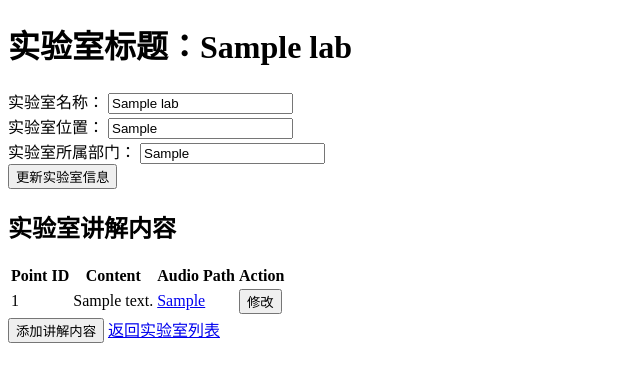
After one commit to EatFeng/i-lab-flask, a Flask app: page /lab/1 in a window 1280 px wide. The commit adds this page. Shown: the top 382 px of the page, without its empty margins (0-640 px from the left). Run offline with Flask 3, Linux system fonts and the light colour scheme; tables that the repository leaves empty hold one stand-in row (values such as "Sample post").

Commit message:
Added the Table Guidance

```diff
--- a/app.py
+++ b/app.py
@@ -24,6 +24,46 @@ def home():
 def manage():
     labs = Lab.query.all()  # 获取数据库中的所有实验室信息
     return render_template('manage.html', labs=labs)
+
+@app.route('/lab/<int:lab_id>', methods=['GET', 'POST'])
+def lab(lab_id):
+    lab = Lab.query.get_or_404(lab_id)
+    if request.method == 'POST':
+        if 'update_lab' in request.form:
+            lab.name = request.form['lab_name']
+            lab.location = request.form['lab_location']
+            lab.department = request.form['lab_department']
+            try:
+                db.session.commit()
+                flash('实验室信息已更新', 'info')
+            except IntegrityError:
+                db.session.rollback()
+                flash('实验室名称已存在。', 'danger')
+        elif 'add_guidance' in request.form:
+            new_guidance = Guidance(
+                lab_id=lab.id,
+                point_id=request.form['point_id'],
+                content=request.form['content'],
+                audio_path=request.form['audio_path']
+            )
+            db.session.add(new_guidance)
+            db.session.commit()
+            flash('讲解内容已添加', 'info')
+        elif 'update_guidance' in request.form:
+            guidance_id = request.form['guidance_id']
+            guidance = Guidance.query.get(guidance_id)
+            if guidance:
+                guidance.point_id = request.form['point_id']
+                guidance.content = request.form['content']
+                guidance.audio_path = request.form['audio_path']
+                try:
+                    db.session.commit()
+                    flash('讲解内容已更新', 'info')
+                except IntegrityError:
+                    db.session.rollback()
+                    flash('更新失败，请重试。', 'danger')
+    guidances = Guidance.query.filter_by(lab_id=lab_id).all()
+    return render_template('lab.html', lab=lab, guidances=guidances)
 
 @app.route('/new-lab', methods=['GET', 'POST'])
 def new_lab():
@@ -53,5 +93,13 @@ class Lab(db.Model):
     location = db.Column(db.String(120), nullable=True)
     department = db.Column(db.String(120), nullable=True)
 
+class Guidance(db.Model):
+    __tablename__ = 'guidance'
+    id = db.Column(db.Integer, primary_key=True)
+    lab_id = db.Column(db.Integer, db.ForeignKey('labs.id'), nullable=False)
+    point_id = db.Column(db.Integer, nullable=False)
+    content = db.Column(db.Text, nullable=True)
+    audio_path = db.Column(db.String(120), nullable=True)
+
 if __name__ == '__main__':
     app.run(debug=True)
--- /dev/null
+++ b/static/lab.js
@@ -0,0 +1,45 @@
+document.addEventListener('DOMContentLoaded', function() {
+    // 显示添加讲解内容的表单
+    const addGuidanceButton = document.getElementById('add-guidance-button');
+    const addGuidanceForm = document.getElementById('add-guidance-form');
+    if (addGuidanceButton && addGuidanceForm) {
+        addGuidanceButton.addEventListener('click', function() {
+            addGuidanceForm.style.display = 'block';
+        });
+    }
+
+    // 处理每个讲解内容的修改按钮
+    document.querySelectorAll('button[data-action="edit"]').forEach(function(button) {
+        button.addEventListener('click', function() {
+            const guidanceId = this.dataset.guidanceId;
+            const editForm = document.getElementById('edit-guidance-' + guidanceId);
+            if (editForm) {
+                // 显示对应的修改表单
+                editForm.style.display = 'block';
+                // 隐藏当前的修改按钮
+                this.style.display = 'none';
+                // 显示提交按钮
+                const submitButton = editForm.querySelector('button[type="submit"]');
+                if (submitButton) {
+                    submitButton.style.display = 'inline';
+                }
+            }
+        });
+    });
+});
+
+// 定义 editGuidance 函数，以便可以在 HTML 中直接调用
+function editGuidance(guidanceId) {
+    const editForm = document.getElementById('edit-guidance-' + guidanceId);
+    if (editForm) {
+        editForm.style.display = 'block';
+        const editButton = editForm.previousElementSibling;
+        if (editButton) {
+            editButton.style.display = 'none';
+        }
+        const submitButton = editForm.querySelector('button[type="submit"]');
+        if (submitButton) {
+            submitButton.style.display = 'inline';
+        }
+    }
+}
--- /dev/null
+++ b/templates/lab.html
@@ -0,0 +1,68 @@
+<!-- templates/lab.html -->
+<!DOCTYPE html>
+<html lang="en">
+<head>
+    <meta charset="UTF-8">
+    <meta name="viewport" content="width=device-width, initial-scale=1.0">
+    <title>{{ lab.name }} 实验室</title>
+</head>
+<body>
+    <h1>实验室标题：{{ lab.name }}</h1>
+    <form method="post">
+        <input type="hidden" name="update_lab" value="true">
+        <label>实验室名称：</label>
+        <input type="text" name="lab_name" value="{{ lab.name }}"><br>
+        <label>实验室位置：</label>
+        <input type="text" name="lab_location" value="{{ lab.location }}"><br>
+        <label>实验室所属部门：</label>
+        <input type="text" name="lab_department" value="{{ lab.department }}"><br>
+        <button type="submit">更新实验室信息</button>
+    </form>
+    <h2>实验室讲解内容</h2>
+    <table>
+        <thead>
+            <tr>
+                <th>Point ID</th>
+                <th>Content</th>
+                <th>Audio Path</th>
+                <th>Action</th>
+            </tr>
+        </thead>
+        <tbody>
+            {% for guidance in guidances %}
+            <tr>
+                <td>{{ guidance.point_id }}</td>
+                <td>{{ guidance.content }}</td>
+                <td><a href="{{ guidance.audio_path }}">{{ guidance.audio_path }}</a></td>
+                <td>
+                    <button onclick="editGuidance({{ guidance.id }})">修改</button>
+                    <form method="post" style="display: none;" id="edit-guidance-{{ guidance.id }}">
+                        <input type="hidden" name="guidance_id" value="{{ guidance.id }}">
+                        <label>Point ID：</label>
+                        <input type="text" name="point_id" value="{{ guidance.point_id }}"><br>
+                        <label>Content：</label>
+                        <input type="text" name="content" value="{{ guidance.content }}"><br>
+                        <label>Audio Path：</label>
+                        <input type="text" name="audio_path" value="{{ guidance.audio_path }}"><br>
+                        <button type="submit" name="update_guidance" value="true">提交</button>
+                    </form>
+                </td>
+            </tr>
+            {% endfor %}
+        </tbody>
+    </table>
+    <button id="add-guidance-button">添加讲解内容</button>
+    <form method="post" style="display: none;" id="add-guidance-form">
+        <input type="hidden" name="add_guidance" value="true">
+        <label>Point ID：</label>
+        <input type="text" name="point_id"><br>
+        <label>Content：</label>
+        <input type="text" name="content"><br>
+        <label>Audio Path：</label>
+        <input type="text" name="audio_path"><br>
+        <button type="submit">提交</button>
+    </form>
+    <a href="{{ url_for('manage') }}">返回实验室列表</a>
+    <script src="{{ url_for('static', filename='lab.js') }}"></script>
+</body>
+</html>
--- a/templates/manage.html
+++ b/templates/manage.html
@@ -10,7 +10,10 @@
     <h1>实验室列表</h1>
     <ul>
         {% for lab in labs %}
-            <li>{{ lab.name }} - {{ lab.location }} - {{ lab.department }}</li>
+            <li>
+                {{ lab.name }} - {{ lab.location }} - {{ lab.department }}
+                <a href="{{ url_for('lab', lab_id=lab.id) }}" class="btn">进入实验室</a>
+            </li>
         {% endfor %}
     </ul>
     <a href="{{ url_for('new_lab') }}">新建实验室</a>
```
